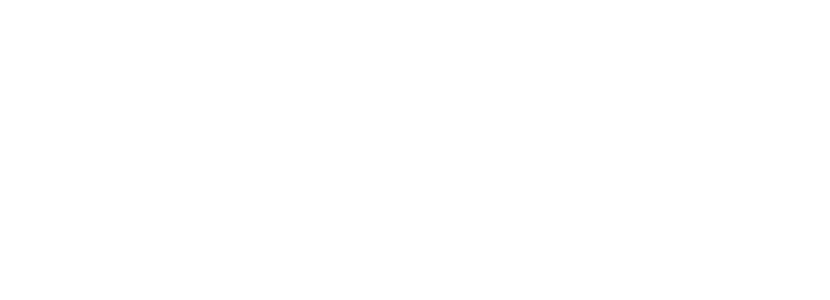
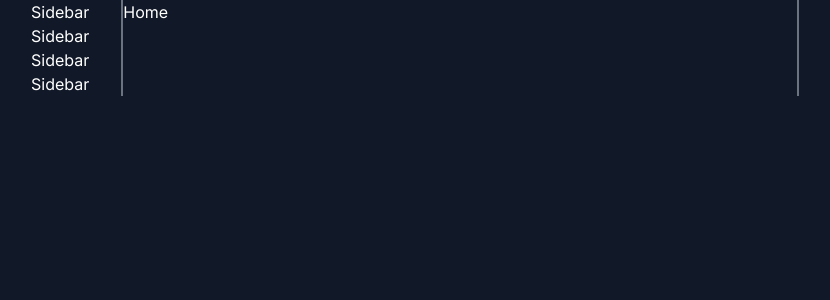
Before and after one commit to peVelosa/twitter-clone, a Next.js app: page / in a window 1280 px wide. Shown: the top 300 px of the page, without its empty margins (225-1055 px from the left). Built offline with nearby package versions, Linux system fonts and the light colour scheme.

Commit message:
initial layout

```diff
--- /dev/null
+++ b/src/app/components/sidebar/Sidebar.tsx
@@ -0,0 +1,14 @@
+import React from "react";
+
+const Sidebar = () => {
+  return (
+    <aside>
+      <p>Sidebar</p>
+      <p>Sidebar</p>
+      <p>Sidebar</p>
+      <p>Sidebar</p>
+    </aside>
+  );
+};
+
+export default Sidebar;
--- a/src/app/layout.tsx
+++ b/src/app/layout.tsx
@@ -1,11 +1,11 @@
+import Sidebar from "./components/sidebar/Sidebar";
 import "./globals.css";
 import { Inter } from "next/font/google";
 
 const inter = Inter({ subsets: ["latin"] });
 
 export const metadata = {
-  title: "Create Next App",
-  description: "Generated by create next app",
+  title: "Twitter clone",
 };
 
 export default function RootLayout({
@@ -15,7 +15,14 @@
 }) {
   return (
     <html lang="en">
-      <body className={inter.className}>{children}</body>
+      <body className={inter.className}>
+        <div className="h-screen w-screen bg-gray-900 text-white">
+          <div className="flex max-w-3xl w-full mx-auto gap-8">
+            <Sidebar />
+            {children}
+          </div>
+        </div>
+      </body>
     </html>
   );
 }
--- a/src/app/page.tsx
+++ b/src/app/page.tsx
@@ -1,7 +1,5 @@
 import Image from "next/image";
 
 export default function Home() {
-  return (
-    <main className="flex min-h-screen flex-col items-center justify-between p-24"></main>
-  );
+  return <main className="border-x-2 border-gray-500 w-full">Home</main>;
 }
--- a/tsconfig.json
+++ b/tsconfig.json
@@ -21,7 +21,8 @@
     ],
     "paths": {
       "@/*": ["./src/*"],
-      "@/libs/*": ["./src/app/libs/*"]
+      "@/libs/*": ["./src/app/libs/*"],
+      "@/components/*": ["./src/app/components/*"]
     }
   },
   "include": ["next-env.d.ts", "**/*.ts", "**/*.tsx", ".next/types/**/*.ts"],
```
